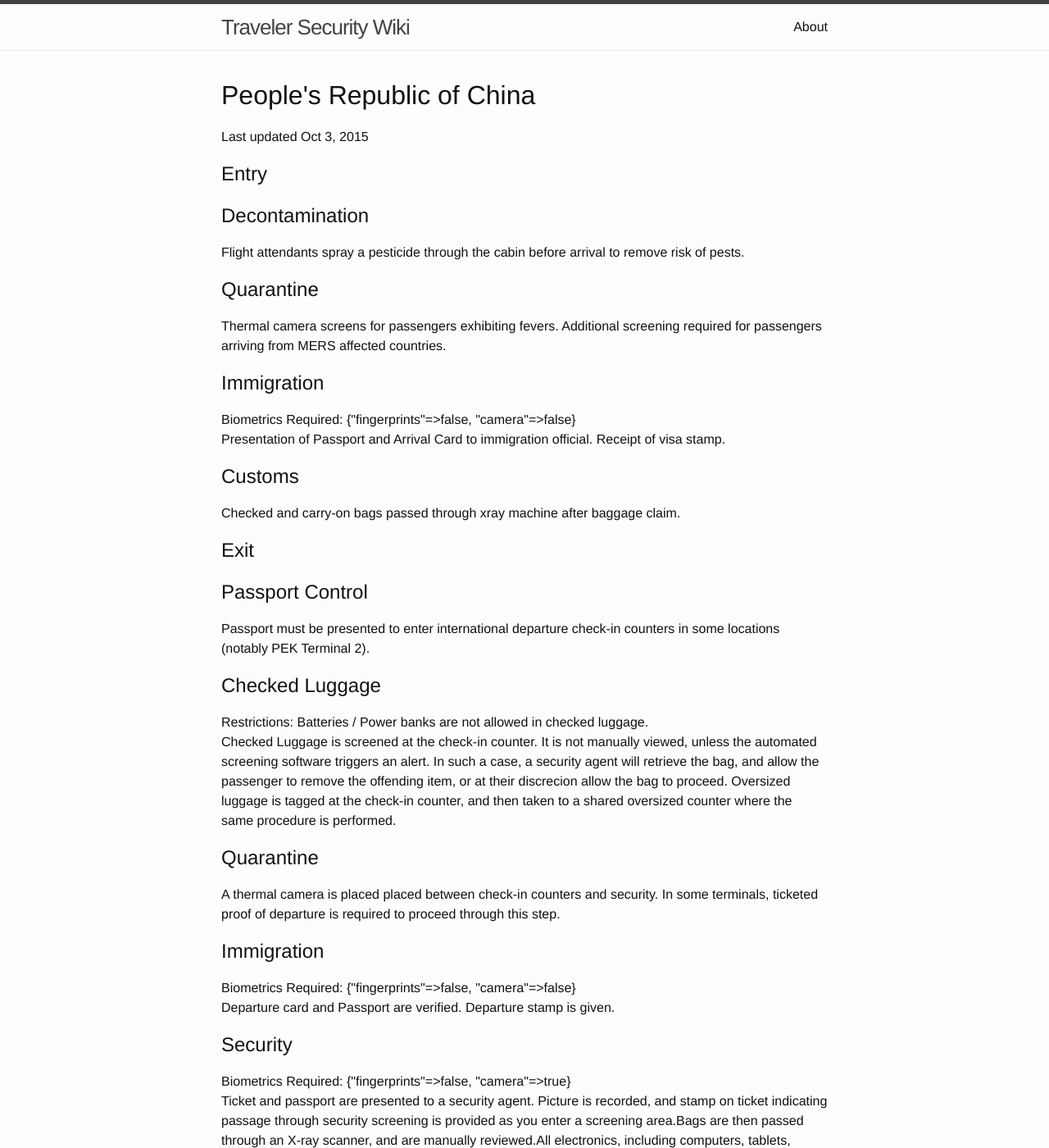
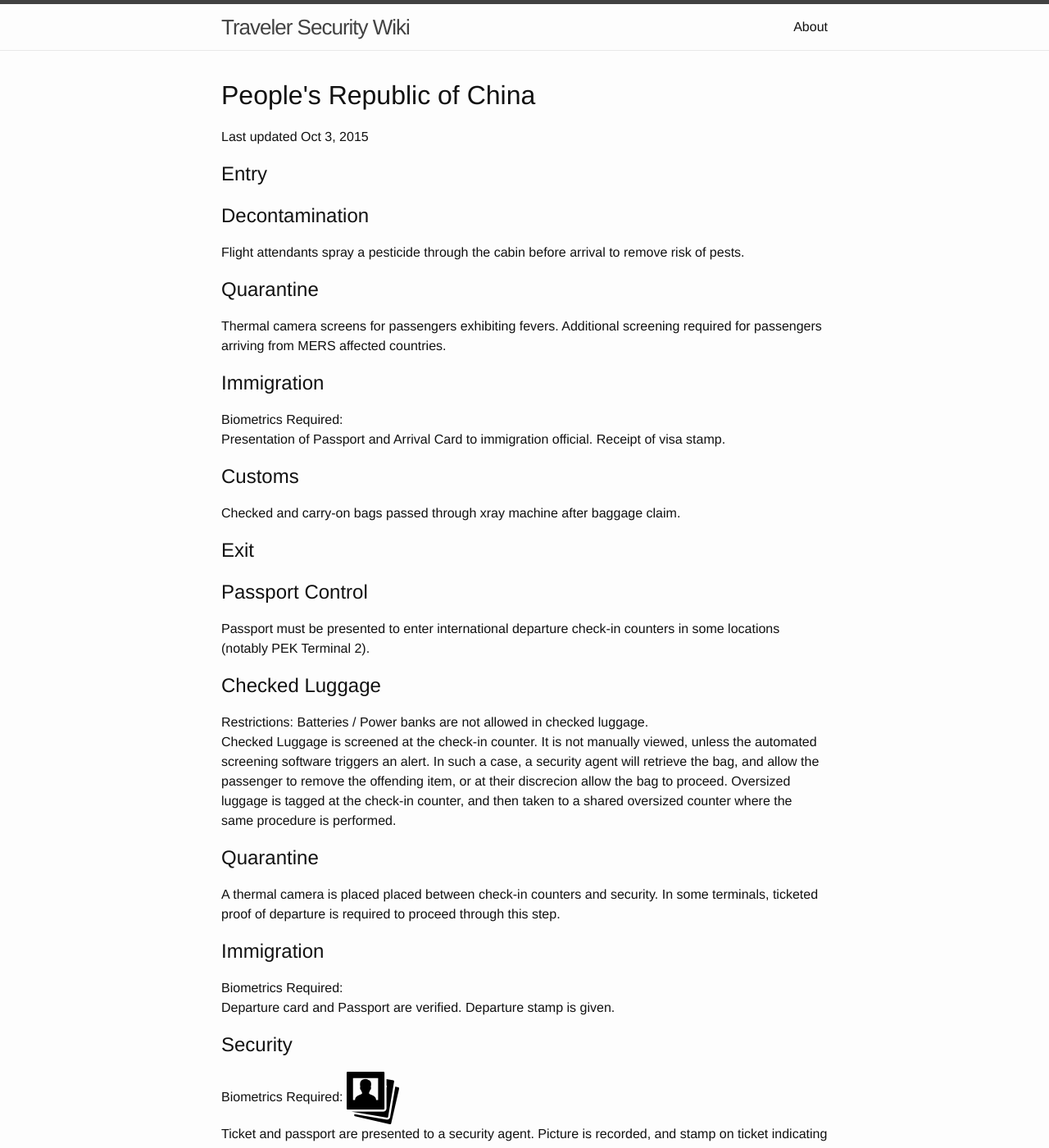
Before and after one commit to travelersecurity/travelersecurity.github.io, a Jekyll site: the page built from _countries/china.markdown, in a window 1280 px wide and 1400 px high. Shown: the whole window at 82% size. Built offline with Jekyll 4.4.1, drawn with Linux system fonts in a browser that asks for light colours.

Commit message:
add biometrics

```diff
--- /dev/null
+++ b/_includes/biometrics.html
@@ -0,0 +1,12 @@
+{% if step.biometrics %}
+<span class="biometrics">Biometrics Required:
+  {% if step.biometrics.camera %}
+    <img src="/images/photo.png" title="Photo Taken" />
+  {% endif %}
+  {% if step.biometrics.fingerprints %}<img src="/images/fingerprint-scan.png" />
+    {% if step.biometrics.fingerprints != true %}
+    ({{step.biometrics.fingerprints}})
+    {% endif %}
+  {% endif %}
+</span>
+{% endif %}
--- a/_layouts/country.html
+++ b/_layouts/country.html
@@ -13,7 +13,7 @@ layout: default
     {% for step in page.entry %}
       <section>
         <h2>{{ step.name }}</h2>
-        {% if step.biometrics %} <span class="biometrics">Biometrics Required: {{ step.biometrics }}</span>{% endif %}
+        {% include biometrics.html %}
         {% if step.restrictions %} <span class="restrictions">Restrictions: {{ step.restrictions }}</span>{% endif %}
         <p>{{ step.notes }}</p>
       </section>
@@ -25,7 +25,7 @@ layout: default
     {% for step in page.exit %}
       <section>
         <h2>{{ step.name }}</h2>
-        {% if step.biometrics %} <span class="biometrics">Biometrics Required: {{ step.biometrics }}</span>{% endif %}
+        {% include biometrics.html %}
         {% if step.restrictions %} <span class="restrictions">Restrictions: {{ step.restrictions }}</span>{% endif %}
         <p>{{ step.notes }}</p>
       </section>
--- a/_layouts/region.html
+++ b/_layouts/region.html
@@ -14,7 +14,7 @@ layout: default
     {% for step in page.entry %}
       <section>
         <h2>{{ step.name }}</h2>
-        {% if step.biometrics %} <span class="biometrics">Biometrics Required: {{ step.biometrics }}</span>{% endif %}
+        {% include biometrics.html %}
         {% if step.restrictions %} <span class="restrictions">Restrictions: {{ step.restrictions }}</span>{% endif %}
         <p>{{ step.notes }}</p>
       </section>
@@ -26,7 +26,7 @@ layout: default
     {% for step in page.exit %}
       <section>
         <h2>{{ step.name }}</h2>
-        {% if step.biometrics %} <span class="biometrics">Biometrics Required: {{ step.biometrics }}</span>{% endif %}
+        {% include biometrics.html %}
         {% if step.restrictions %} <span class="restrictions">Restrictions: {{ step.restrictions }}</span>{% endif %}
         <p>{{ step.notes }}</p>
       </section>
```
Also changed, not shown: images/README.md (added, +3 -0 lines), images/airplane.png (added), images/fingerprint-scan.png (added), images/iris-scan.png (added), images/photo.png (added), images/siren.png (added), images/ticket.png (added), images/voice-print.png (added).
